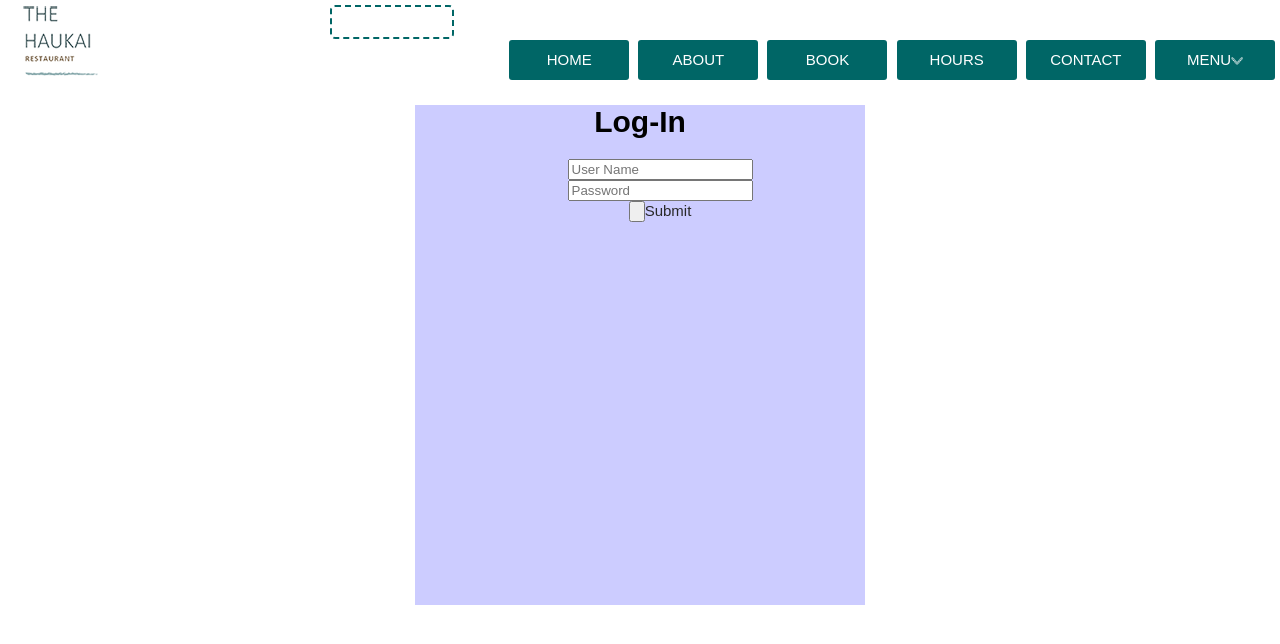
After one commit to annexplorer/haukaiwebapp, a PHP site: page /stafflogin.html in a window 1280 px wide. The commit adds this page. Shown: the top 644 px of the page. Run offline with PHP 8.4, Linux system fonts and the light colour scheme.

Commit message:
log in button

```diff
--- a/css/styles.css
+++ b/css/styles.css
@@ -24,8 +24,11 @@ body {
 	}
 
 	/* Style the main top navigation menu */
+	.nav-menus {
+	float: right; height: 85px; width: 90%;
+	}
 	nav {
-		float: right; position:relative; z-index: 99; margin-right: 70px;
+		float: right; position:relative; z-index: 99;  padding-top: 20px;
 	}
 	nav ul li {
 		list-style-type: none; text-transform: uppercase; padding-top: 5px;
@@ -54,6 +57,22 @@ body {
 		display: none;
 	}
 
+	/*Style for Staff log-in*/
+	.staff-login-button {
+		float: right; height: 30px; width: 120px; text-align: center;
+		line-height: 30px; margin-right: 15px; margin-top: 5px;
+		border-radius: 5px; border-bottom: 2px dashed #006666;  border-top: 2px dashed #006666;
+		border-left: 2px dashed #006666;  border-right: 2px dashed #006666;
+	}
+	.staff-login-button a {
+		text-decoration: none; text-transform: uppercase; color: #292929;
+	}
+	.staff-login-button:hover {
+		background-color: #006666; transition: ease-out .8s;
+	}
+	.staff-login-button:hover a {
+		color: #fff;
+	}
 	/*Style for responsive navigation hamburger menu*/
 	@media only screen and (max-width:800px) {
 	body {
@@ -451,6 +470,20 @@ body {
 		padding-left: 50px;
 	}
 
+	/*Style for Log-in page form*/
+	.log-in-form {
+		height: 500px;
+		width: 450px;
+		text-align: center;
+		margin: auto;
+		background-color: #ccccff;
+
+	}
+	.log-in-form ul li {
+		list-style-type: none;
+
+	}
+
 	/*Style for footer*/
 	footer {
 	max-width: 100%; height: auto; padding: 2px; background-color: #333;
--- a/home.html
+++ b/home.html
@@ -16,6 +16,10 @@
 			<label for="nav-toggle" class="nav-toggle">&#9776 MENU <!--This is for the hamberger menu for mobile device-->
 			</label>
 				<input type="checkbox" role="checkbox" aria-checked="true" id="nav-toggle"> <!--End of hamburger menu-->
+			<div class="nav-menus">
+					<div class="staff-login-button">
+							<a href="stafflogin.html">Staff Log In</a>
+						</div>
 			<nav role="navigation">
 				<ul>
 					<li><a href="index.html">home</a></li>
@@ -33,6 +37,7 @@
 					</li>
 				</ul>
 			</nav>
+			</div>
 		</div>
 		<div class="banner-img" role="banner"> <!--Image Banner-->
 			<img src="images/HaukaiRestaurant.jpg" class="bannerhome" alt="Dine in tables Inside Haukai Restaurant">
--- /dev/null
+++ b/stafflogin.html
@@ -0,0 +1,53 @@
+<!DOCTYPE html>
+<html lang="en">
+<head>
+	<link href="css/styles.css" rel="stylesheet" type="text/css">
+	<meta charset="utf-8">
+	<meta name="viewport" content="width=device-width, initial-scale=1">
+	<title>Home-Haukai Restaurant</title>
+</head>
+<!-- This is the Home page display~ Header, logo, top navigation menu, home page banner or restaurant image and home page contents,-->
+<body>
+	<header>
+		<div class="header">
+			<div class="logo" role="banner">
+				<a href="index.html"><img src="images/logosmaller.png" alt="Logo Haukai Restaurant"></a>
+			</div>
+			<label for="nav-toggle" class="nav-toggle">&#9776 MENU <!--This is for the hamberger menu for mobile device-->
+			</label>
+				<input type="checkbox" role="checkbox" aria-checked="true" id="nav-toggle"> <!--End of hamburger menu-->
+			<div>
+			<nav role="navigation">
+				<ul>
+					<li><a href="index.html">home</a></li>
+					<li><a href="about.html">about</a></li>
+					<li><a href="book.html">book</a></li>
+					<li><a href="hours.html"> Hours</a></li>
+					<li><a href="contact.html">contact</a></li>
+					<li><a href="#">menu<img src="images/arrowdown.png" height="8" width="12"></a>
+					<ul>
+						<li><a href="appetizer.html">appetizer</a></li>
+						<li><a href="main.html">main</a></li>
+						<li><a href="dessert.html">dessert</a></li>
+						<li><a href="beverage.html">beverage</a></li>
+					</ul>
+					</li>
+				</ul>
+			</nav>
+			<div class="staff-login-button"></div>
+				<a href="stafflogin.html"></a>
+			</div>
+        </div>
+
+        <!--This is the log in page form-->
+        <div class="log-in-form">
+            <h1>Log-In</h1>
+            <ul>
+                <li><input type="text" name="username" placeholder="User Name"> </li>
+                <li><input type="password" name="passwrd" placeholder="Password"></li>
+                <li><input type="button" name="submit-button">Submit</li>
+            </ul>
+
+        </div>
+</body>
+</html>
```
